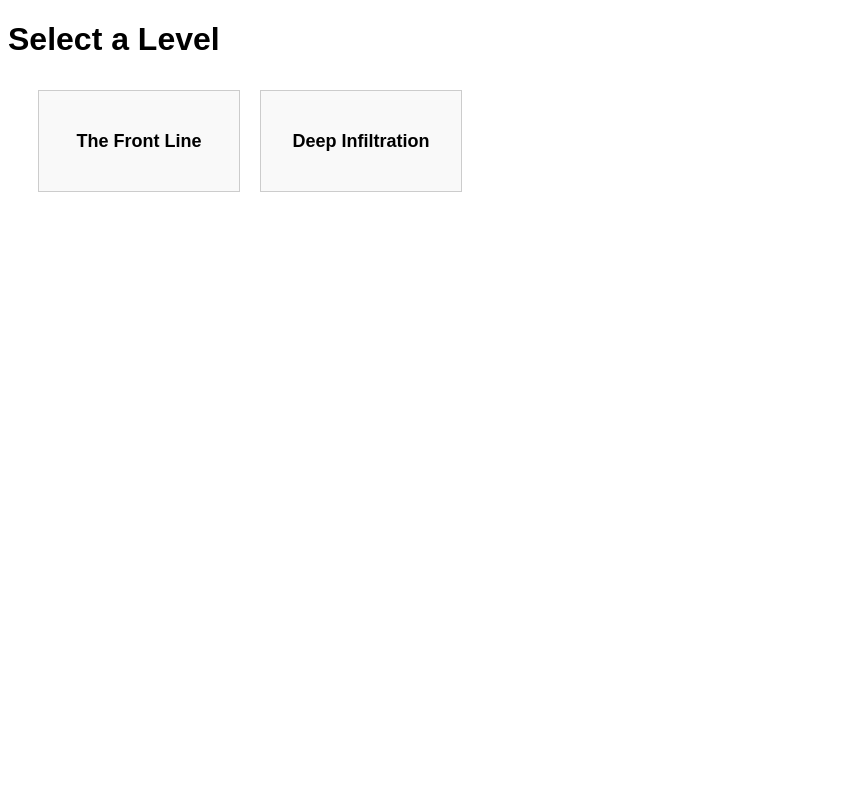
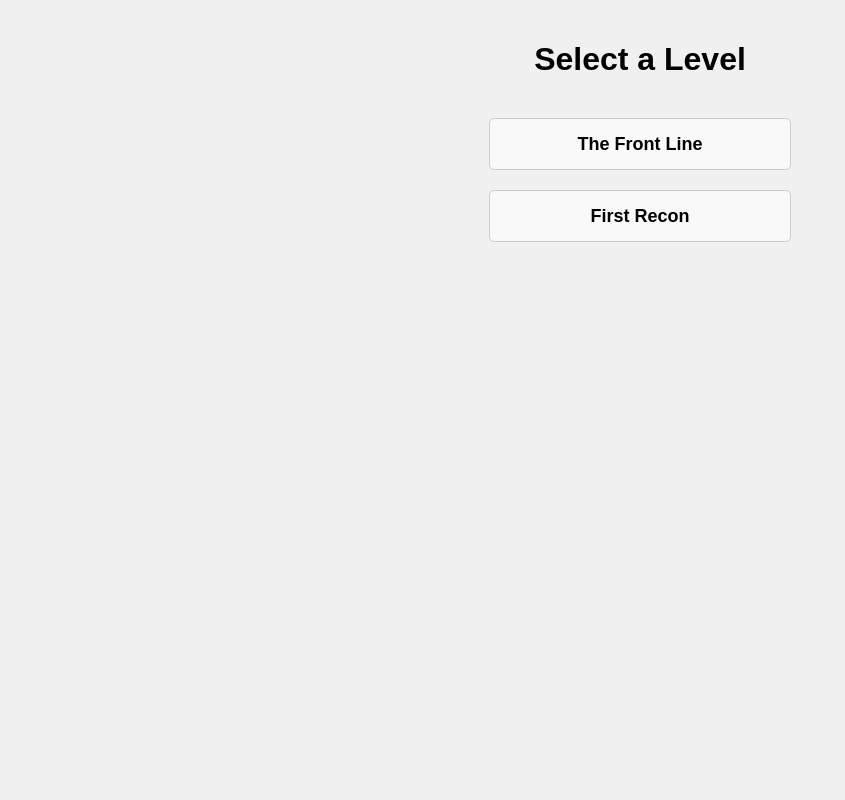
Before and after one commit to maxwell-hoff/the-eyes-pall, a Flask app: page / in a window 1280 px wide. Shown: the whole page, without its empty margins (0-845 px from the left). Run offline with Flask 3, Linux system fonts and the light colour scheme.

Commit message:
updated level 2 text and corrected level intro printing

```diff
--- a/templates/level_selection.html
+++ b/templates/level_selection.html
@@ -6,26 +6,56 @@
     <style>
         body {
             font-family: Arial, sans-serif;
+            display: flex;
+            flex-direction: column;
+            align-items: center;
+            margin: 0;
+            padding: 20px;
+            background-color: #f0f0f0; /* Optional: Add a light background color */
+            height: 100vh;
+            box-sizing: border-box;
         }
+
+        h1 {
+            margin-bottom: 30px;
+        }
+
         #level-container {
             display: flex;
-            flex-wrap: wrap;
-            margin: 20px;
+            flex-direction: column; /* Stack items vertically */
+            align-items: center;    /* Center items horizontally */
+            width: 100%;
+            max-width: 400px;       /* Optional: Limit the maximum width */
         }
+
         .level-box {
-            width: 200px;
-            height: 100px;
+            width: 100%;
+            max-width: 300px;       /* Optional: Limit the maximum width of buttons */
+            height: 50px;            /* Reduced height */
             border: 1px solid #ccc;
-            margin: 10px;
+            margin: 10px 0;         /* Vertical margin between buttons */
             text-align: center;
-            line-height: 100px;
+            line-height: 50px;      /* Match line-height to height for vertical centering */
             font-size: 18px;
             font-weight: bold;
             cursor: pointer;
             background-color: #f9f9f9;
+            border-radius: 5px;     /* Optional: Rounded corners for better aesthetics */
+            transition: background-color 0.3s, transform 0.2s; /* Smooth hover effects */
         }
+
         .level-box:hover {
             background-color: #e0e0e0;
+            transform: scale(1.02); /* Slightly enlarge on hover */
+        }
+
+        /* Responsive Design: Adjust font size and button width on smaller screens */
+        @media (max-width: 500px) {
+            .level-box {
+                font-size: 16px;
+                height: 45px;
+                line-height: 45px;
+            }
         }
     </style>
 </head>
```
Also changed, not shown: levels.json (+3 -3 lines), templates/level_intro.html (+3 -4 lines).
